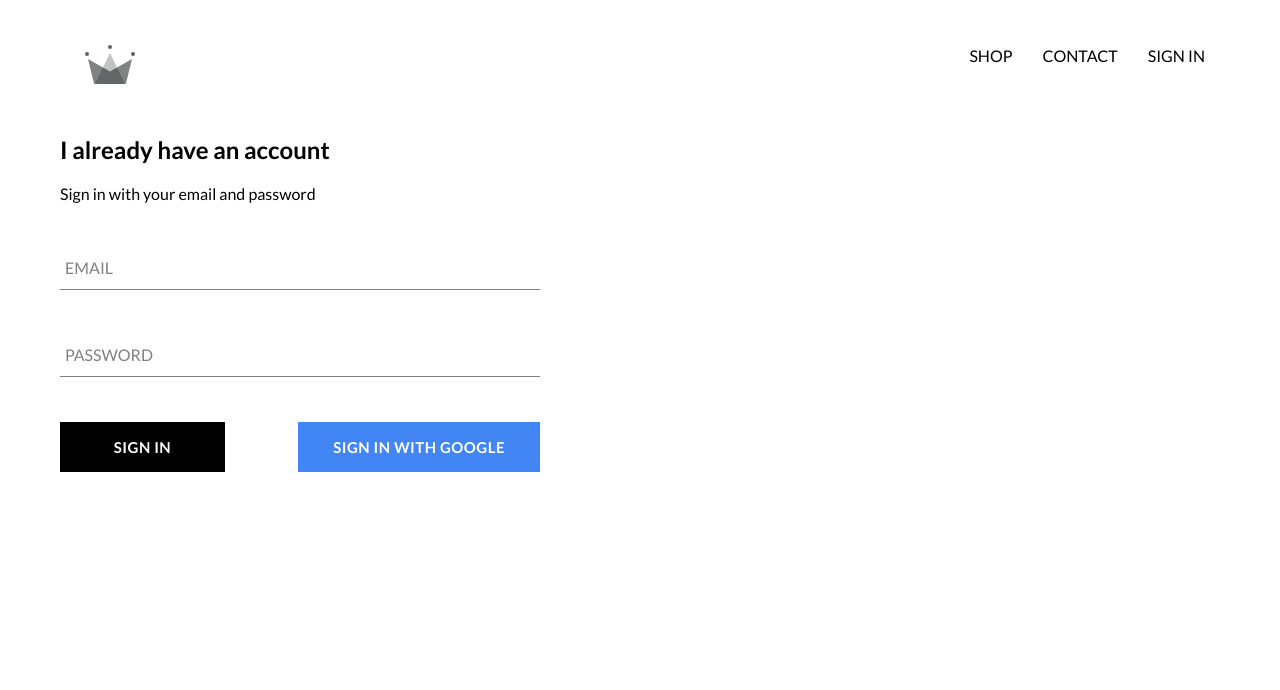
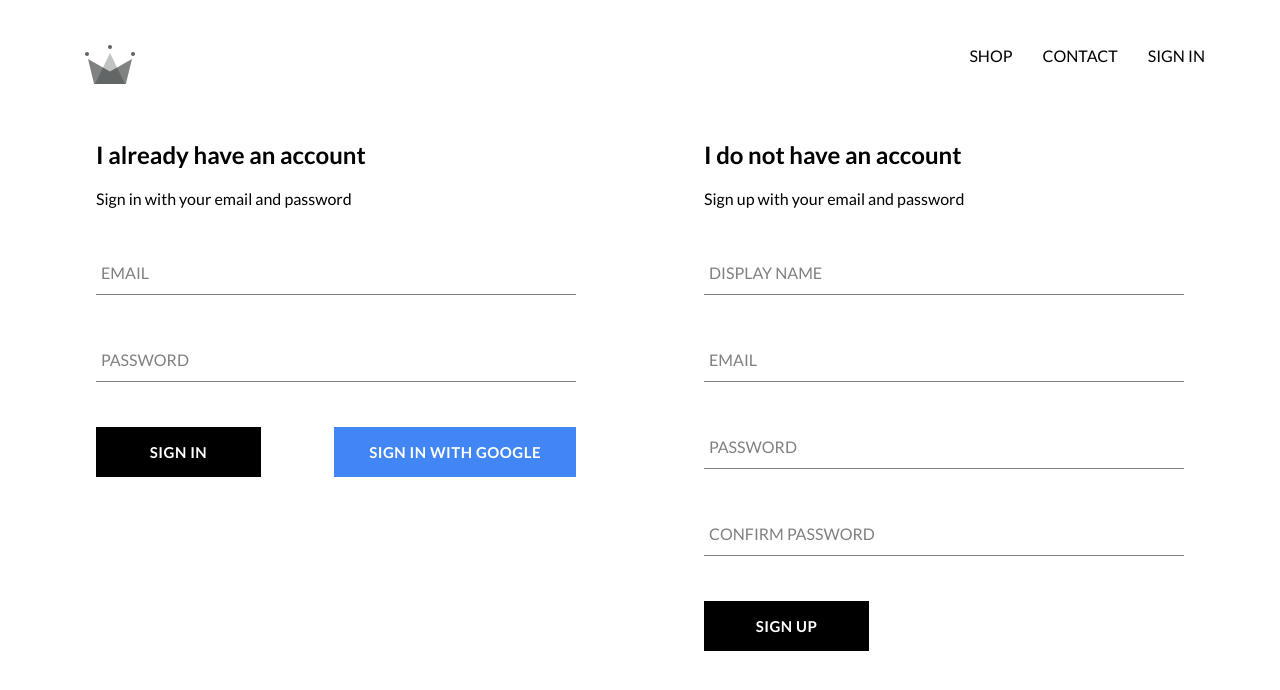
Before and after one commit to inhooham90/e-commerce, a React (Create React App) app: page /signin in a window 1280 px wide. Shown: the top 690 px of the page. Built offline with nearby package versions, Linux system fonts and the light colour scheme; no server answers.

Commit message:
implement sign up feature

```diff
--- a/src/App.js
+++ b/src/App.js
@@ -33,7 +33,7 @@
               ...snapShot.data()
             }
           }
-          , () => console.log(this.state)
+          // , () => console.log(this.state)
           )
         })
       } else {
--- /dev/null
+++ b/src/components/sign-up/sign-up.component.jsx
@@ -0,0 +1,100 @@
+import React from 'react';
+
+import FormInput from '../form-input/form-input.component';
+import CustomButton from '../custom-button/custom-button.component';
+
+import { auth, createUserProfileDocument } from '../../firebase/firebase.utils';
+
+import './sign-up.style.scss';
+
+class SignUp extends React.Component {
+    constructor(props) {
+        super(props);
+
+        this.state= {
+            displayName: '',
+            email: '',
+            password: '',
+            confirmPassword: ''
+        }
+    }
+
+    handleSubmit = async e => {
+        e.preventDefault();
+
+        const { displayName, email, password, confirmPassword } = this.state;
+
+        if(password !== confirmPassword) {
+            alert("Passwords don't match.")
+        }
+
+        try{
+            const { user } = await auth.createUserWithEmailAndPassword(email, password);
+
+            await createUserProfileDocument(user, { displayName });
+
+            this.setState({
+                displayName: '',
+                email: '',
+                password: '',
+                confirmPassword: ''
+            });
+        } catch(error) {
+            console.log(error);
+        }
+    }
+
+    handleChange = e => {
+        const { name, value } = e.target;
+
+        this.setState({ [name]: value });
+    }
+
+    render() {
+        const { displayName, email, password, confirmPassword } = this.state;
+        return (
+            <div className="sign-up">
+                <h2>I do not have an account</h2>
+                <span>Sign up with your email and password</span>
+                <form className='sign-up-form' onSubmit={this.handleSubmit} >
+                    <FormInput
+                        type='text'
+                        name='displayName'
+                        value={displayName}
+                        onChange={this.handleChange}
+                        label='Display Name'
+                        required
+                    />
+                    <FormInput
+                        type='email'
+                        name='email'
+                        value={email}
+                        onChange={this.handleChange}
+                        label='Email'
+                        required
+                    />
+                    <FormInput
+                        type='password'
+                        name='password'
+                        value={password}
+                        onChange={this.handleChange}
+                        label='Password'
+                        required
+                    />
+                    <FormInput
+                        type='password'
+                        name='confirmPassword'
+                        value={confirmPassword}
+                        onChange={this.handleChange}
+                        label='Confirm Password'
+                        required
+                    />
+
+                    <CustomButton type='submit'>Sign Up</CustomButton>
+                </form>
+            </div>
+        )
+    }
+}
+
+export default SignUp;
--- /dev/null
+++ b/src/components/sign-up/sign-up.style.scss
@@ -0,0 +1,9 @@
+.sign-up {
+    display: flex;
+    flex-direction: column;
+    width: 480px;
+
+    .title {
+        margin: 10px 0;
+    }
+}
--- a/src/pages/auth-page/auth-page.component.jsx
+++ b/src/pages/auth-page/auth-page.component.jsx
@@ -1,12 +1,14 @@
 import React from 'react';
 
 import SignIn from '../../components/sign-in/sign-in.component';
+import SignUp from '../../components/sign-up/sign-up.component';
 
 import "./auth-page.style.scss";
 
 const AuthPage = () => (
-    <div className="sign-in-and-sign-up" >
+    <div className="auth" >
         <SignIn />
+        <SignUp />
     </div>
 )
 
--- a/src/pages/auth-page/auth-page.style.scss
+++ b/src/pages/auth-page/auth-page.style.scss
@@ -0,0 +1,6 @@
+.auth {
+ width: 85vw;
+ display: flex;
+ justify-content: space-between;
+ margin: 30px auto;
+}
```
